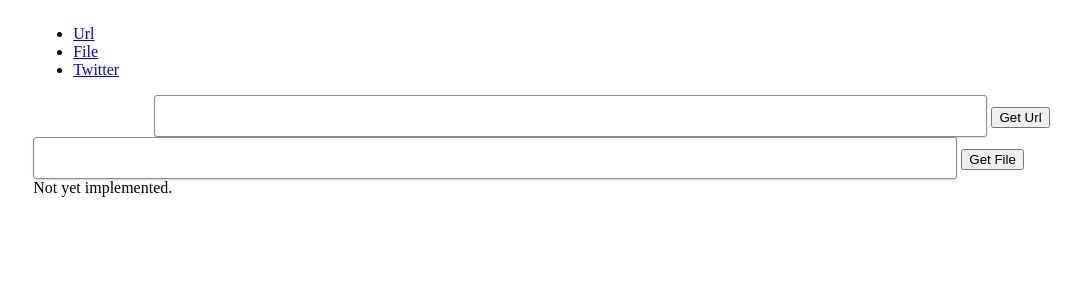
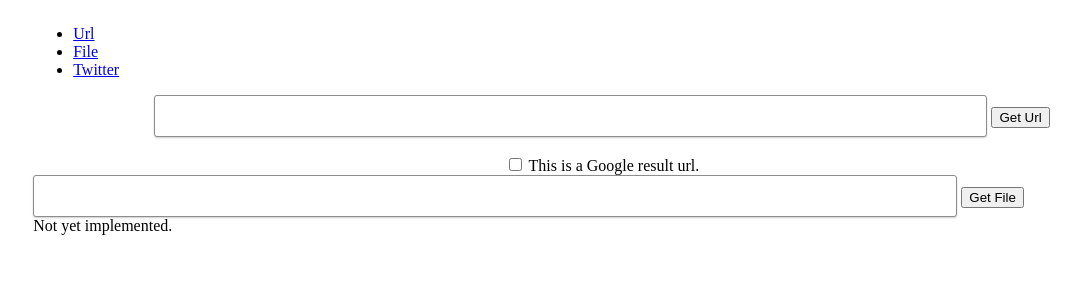
Before and after one commit to enriquein/ProxyBypassifier, a Flask app: page / in a window 1280 px wide. Shown: the top 300 px of the page, without its empty margins (38-1119 px from the left). Run offline with Flask 2, Linux system fonts and the light colour scheme; some libraries are stand-ins or nearby versions.

Commit message:
Added option to parse urls buried inside google result urls.

```diff
--- a/proxy_bypassifier/main.py
+++ b/proxy_bypassifier/main.py
@@ -22,7 +22,15 @@ def show_website_form():
 
 @app.route('/,', methods=['POST'])
 def get_remote_site():
-    return fetcher.get_url_contents(request.form['url'])
+    is_google_result = 'false'
+
+    try:
+        is_google_result = request.form['googleresult']
+    except KeyError:
+        pass
+
+    return fetcher.get_url_contents(request.form['url'], is_google_result)
+
 
 if __name__ == '__main__':
     app.run()
--- a/proxy_bypassifier/templates/website_form.html
+++ b/proxy_bypassifier/templates/website_form.html
@@ -11,6 +11,8 @@
                 <div class="field-wrapper">
                     <input class="search-field required" type="text" name="url">
                     <input class="button big-button" type="submit" value="Get Url">
+                    <br /><br />
+                    <input type="checkbox" name="googleresult" value="true" /> This is a Google result url.
                 </div>
             </form>
         </div>
```
Also changed, not shown: proxy_bypassifier/fetcher.py (+7 -1 lines), 1 other file.
